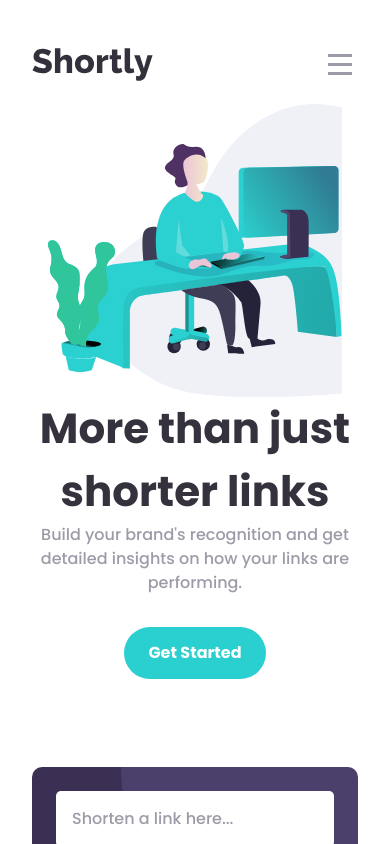
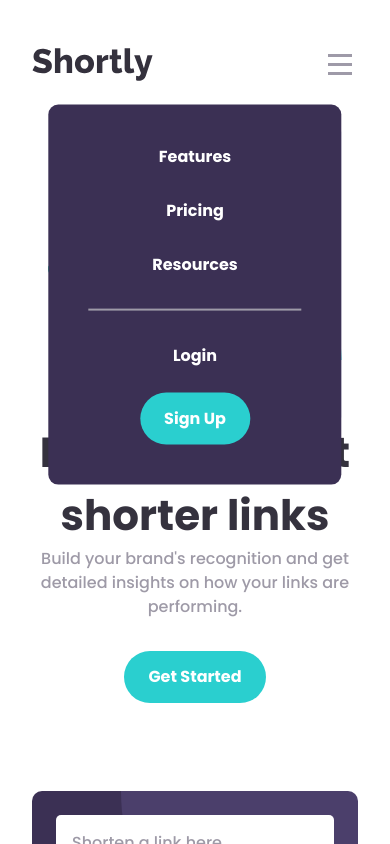
Before and after one commit to DaniilGurski/Shorten-url-app, a React (Vite) app: page / in a window 390 px wide. Both pictures are taken after a click on the button 340 px from the left and 64 px from the top of the page. Shown: the top 844 px of the page. Built offline with nearby package versions, Linux system fonts and the light colour scheme.

Commit message:
make header fixed, mobile menu toggle.

```diff
--- a/src/components/Container.js
+++ b/src/components/Container.js
@@ -1,8 +1,8 @@
 import { styled } from "styled-components";
 
-const containerPaddingInline = 2;
+export const containerPaddingInline = 2;
 const containerMaxWidth = 110;
-const breakoutMaxWidth = 120;
+export const breakoutMaxWidth = 120;
 const breakoutSize = `${(breakoutMaxWidth - containerMaxWidth) / 2}`;
 
 const StyledContainer = styled.div`
--- a/src/components/Hero.jsx
+++ b/src/components/Hero.jsx
@@ -7,13 +7,16 @@ import { Flex, FlexAlignCenter } from "./Flex";
 import { Button } from "./ui/Button";
 import UrlShortener from "./UrlShortener";
 
+import { containerPaddingInline, breakoutMaxWidth } from "./Container";
+import { useState } from "react";
+
 
 const StyledHero = styled(StyledContainer)`
     grid-column: full-width;
     grid-row: hero;
     row-gap: clamp(1.438rem, 3vw, 4.563rem);
 
-    padding-block: 3rem;
+    padding-block: 8rem 3rem;
     padding-bottom: 10.5rem;
     background-color: var(--clr-neutral-100);
 
@@ -22,7 +25,10 @@ const StyledHero = styled(StyledContainer)`
 
 
 const Header = styled(FlexAlignCenter).attrs({ as: "header", $gap: "2.813rem" })`
-    position: relative;
+    width: min(100% - (${containerPaddingInline}rem * 2), ${breakoutMaxWidth}ch);
+    position: fixed;
+    top: 3rem;
+    z-index: 1000000;
 
     @media (width <= 50em) {
         justify-content: space-between;
@@ -35,15 +41,16 @@ const HeaderMenu = styled(FlexAlignCenter)`
     justify-content: space-between;
 
     @media (width <= 50em) {
-        visibility: hidden;
+        display: ${({ $active }) => $active ? "flex" : "none"};
         width: min(90%, 25rem);
 
         top: 100%;
         left: 50%;
-        transform: translate(-50%);
+        transform: translate(-50%, 1.475rem);
 
         flex-direction: column;
         position: absolute;
+        z-index: 999999;
         gap: 2rem;
 
         padding: 2.5rem;
@@ -151,14 +158,15 @@ const Main = styled.div`
 
 
 export default function Hero() {
+    const [menuOpened, setMenuOpened] = useState(false)
     return (
         <StyledHero>
             <Header>
                 <img src={logo} alt="logo" />
 
-                <HeaderMenu>
+                <HeaderMenu $active={menuOpened}>
                     <HeaderNav>
-                        <PrimaryNav role="list">
+                        <PrimaryNav id="primary-nav" role="list">
                             <li><a href="#"> Features  </a></li>
                             <li><a href="#"> Pricing   </a></li>
                             <li><a href="#"> Resources </a></li>
@@ -169,10 +177,14 @@ export default function Hero() {
                         <Button $variant="secondary"> Login </Button>
                         <Button> Sign up </Button>
                     </PrimaryButtons>
-
                 </HeaderMenu>
 
-                <BurgerMenu $variant="secondary">
+                <BurgerMenu
+                $variant="secondary"
+                aria-controls="primary-nav"
+                aria-expanded={menuOpened}
+                onClick={() => setMenuOpened(!menuOpened)}
+                >
                     <img src={menu} alt="menu" />
                 </BurgerMenu>
             </Header>
```
